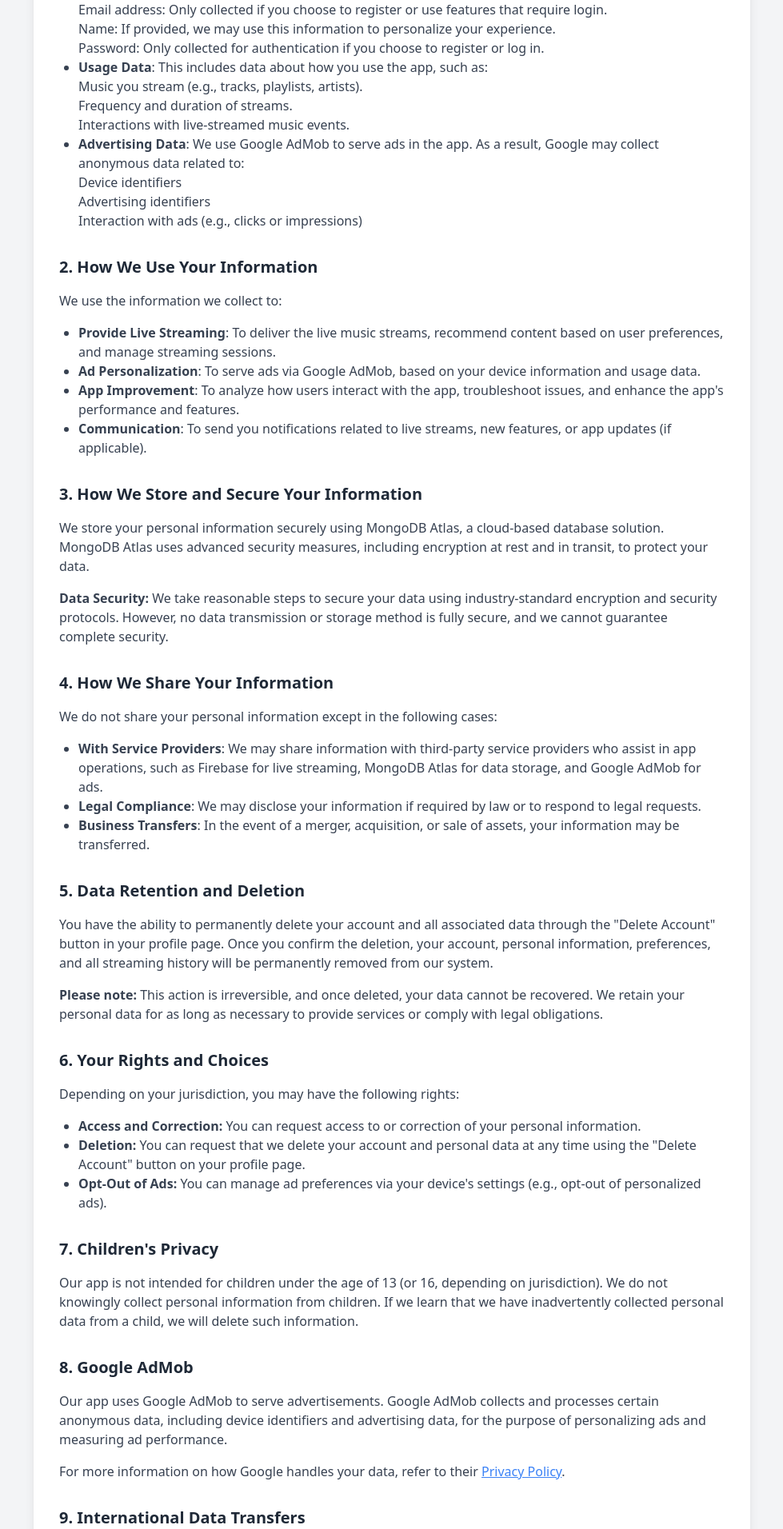
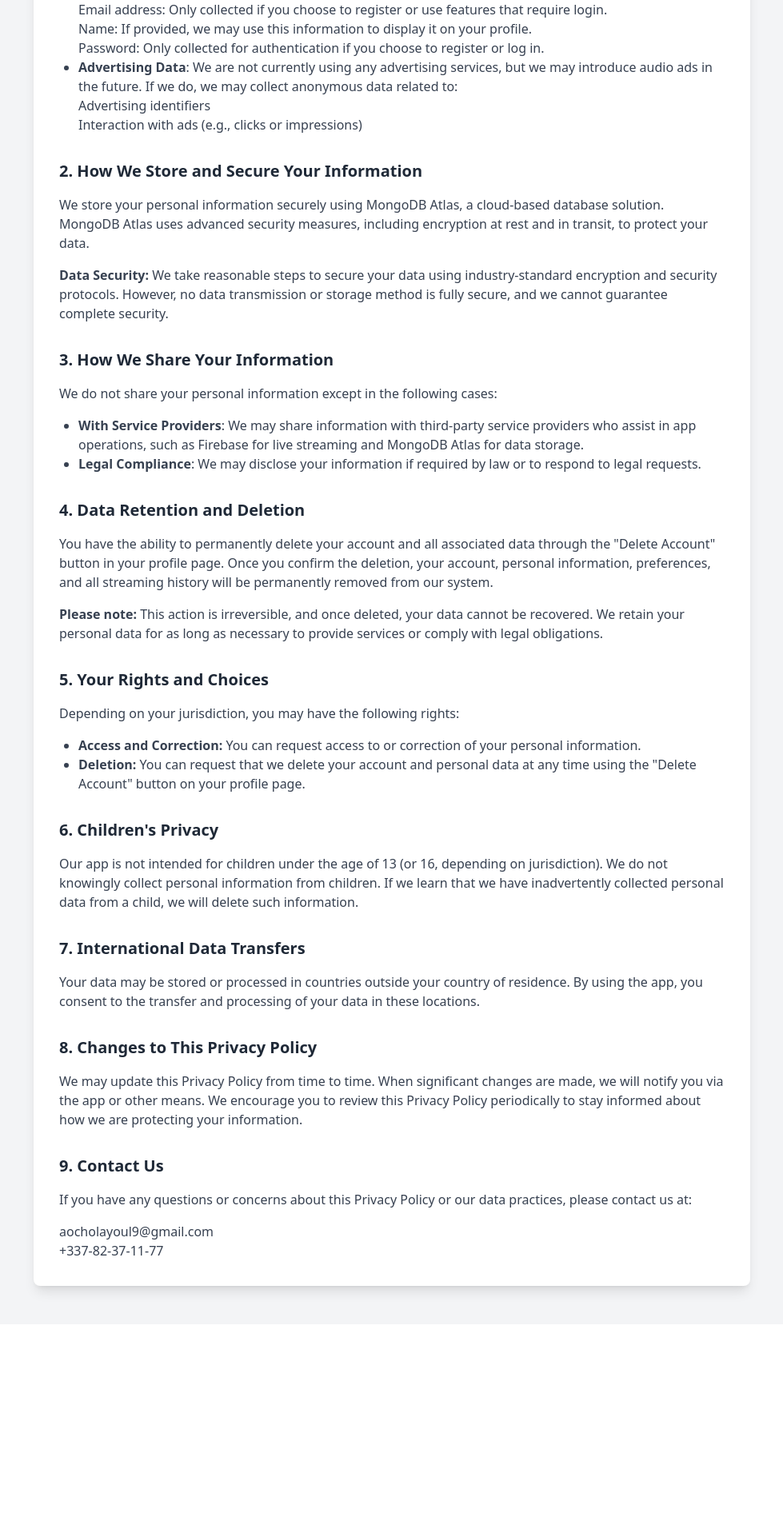
Before and after one commit to shawilayoul/VibeplayAdminDashboard, a React (Vite) app: page /privacy-policy in a window 1280 px wide. Shown: the part 408-2320 px from the top of the page at 80% size, without its empty margins (150-1129 px from the left). After the commit the page ends 2064 px from the top, so only its background shows below. Built offline with nearby package versions, Linux system fonts and the light colour scheme.

Commit message:
updating privacy police

```diff
--- a/src/components/PrivacyPolicy.tsx
+++ b/src/components/PrivacyPolicy.tsx
@@ -9,7 +9,7 @@
         </p>
 
         <p className="text-gray-700 mb-6">
-          FJU Christian Vibes our is committed to protecting your privacy. This Privacy Policy explains how we collect, use, disclose, and safeguard your personal information when you use our app. By using our app, you consent to the practices described in this Privacy Policy.
+          FJU Christian Vibes is committed to protecting your privacy. This Privacy Policy explains how we collect, use, disclose, and safeguard your personal information when you use our app. By using our app, you consent to the practices described in this Privacy Policy.
         </p>
 
         <section className="mb-8">
@@ -22,42 +22,18 @@
             <li><strong>Personal Information</strong>: When you use the app, we may collect personal details such as:
               <ul className="list-inside">
                 <li>Email address: Only collected if you choose to register or use features that require login.</li>
-                  <li>Name: If provided, we may use this information to personalize your experience.</li>
+                <li>Name: If provided, we may use this information to display it on your profile.</li>
                 <li>Password: Only collected for authentication if you choose to register or log in.</li>
               </ul>
             </li>
-              <li><strong>Usage Data</strong>: This includes data about how you use the app, such as:
-                <ul className="list-inside">
-                  <li>Music you stream (e.g., tracks, playlists, artists).</li>
-                  <li>Frequency and duration of streams.</li>
-                  <li>Interactions with live-streamed music events.</li>
-                </ul>
-              </li>
-              <li><strong>Advertising Data</strong>: We use Google AdMob to serve ads in the app. As a result, Google may collect anonymous data related to:
-                <ul className="list-inside">
-                  <li>Device identifiers</li>
-                  <li>Advertising identifiers</li>
-                  <li>Interaction with ads (e.g., clicks or impressions)</li>
-                </ul>
-              </li>
+            <li><strong>Advertising Data</strong>: We are not currently using any advertising services, but we may introduce audio ads in the future. If we do, we may collect anonymous data related to:</li>
+
+            <ul className="list-inside"> <li>Advertising identifiers</li> <li>Interaction with ads (e.g., clicks or impressions)</li> </ul>
           </ul>
         </section>
 
         <section className="mb-8">
-            <h2 className="text-xl font-semibold text-gray-800 mb-4">2. How We Use Your Information</h2>
-            <p className="text-gray-700 mb-4">
-              We use the information we collect to:
-            </p>
-            <ul className="list-disc pl-6 text-gray-700 mb-4">
-              <li><strong>Provide Live Streaming</strong>: To deliver the live music streams, recommend content based on user preferences, and manage streaming sessions.</li>
-              <li><strong>Ad Personalization</strong>: To serve ads via Google AdMob, based on your device information and usage data.</li>
-              <li><strong>App Improvement</strong>: To analyze how users interact with the app, troubleshoot issues, and enhance the app's performance and features.</li>
-              <li><strong>Communication</strong>: To send you notifications related to live streams, new features, or app updates (if applicable).</li>
-            </ul>
-          </section>
-
-          <section className="mb-8">
-            <h2 className="text-xl font-semibold text-gray-800 mb-4">3. How We Store and Secure Your Information</h2>
+          <h2 className="text-xl font-semibold text-gray-800 mb-4">2. How We Store and Secure Your Information</h2>
           <p className="text-gray-700 mb-4">
             We store your personal information securely using MongoDB Atlas, a cloud-based database solution. MongoDB Atlas uses advanced security measures, including encryption at rest and in transit, to protect your data.
           </p>
@@ -67,19 +43,18 @@
         </section>
 
         <section className="mb-8">
-            <h2 className="text-xl font-semibold text-gray-800 mb-4">4. How We Share Your Information</h2>
+          <h2 className="text-xl font-semibold text-gray-800 mb-4">3. How We Share Your Information</h2>
           <p className="text-gray-700 mb-4">
             We do not share your personal information except in the following cases:
           </p>
           <ul className="list-disc pl-6 text-gray-700 mb-4">
-              <li><strong>With Service Providers</strong>: We may share information with third-party service providers who assist in app operations, such as Firebase for live streaming, MongoDB Atlas for data storage, and Google AdMob for ads.</li>
+            <li><strong>With Service Providers</strong>: We may share information with third-party service providers who assist in app operations, such as Firebase for live streaming and MongoDB Atlas for data storage.</li>
             <li><strong>Legal Compliance</strong>: We may disclose your information if required by law or to respond to legal requests.</li>
-              <li><strong>Business Transfers</strong>: In the event of a merger, acquisition, or sale of assets, your information may be transferred.</li>
           </ul>
         </section>
 
         <section className="mb-8">
-            <h2 className="text-xl font-semibold text-gray-800 mb-4">5. Data Retention and Deletion</h2>
+          <h2 className="text-xl font-semibold text-gray-800 mb-4">4. Data Retention and Deletion</h2>
           <p className="text-gray-700 mb-4">
             You have the ability to permanently delete your account and all associated data through the "Delete Account" button in your profile page. Once you confirm the deletion, your account, personal information, preferences, and all streaming history will be permanently removed from our system.
           </p>
@@ -89,50 +64,39 @@
         </section>
 
         <section className="mb-8">
-            <h2 className="text-xl font-semibold text-gray-800 mb-4">6. Your Rights and Choices</h2>
+          <h2 className="text-xl font-semibold text-gray-800 mb-4">5. Your Rights and Choices</h2>
           <p className="text-gray-700 mb-4">
             Depending on your jurisdiction, you may have the following rights:
           </p>
           <ul className="list-disc pl-6 text-gray-700 mb-4">
             <li><strong>Access and Correction:</strong> You can request access to or correction of your personal information.</li>
             <li><strong>Deletion:</strong> You can request that we delete your account and personal data at any time using the "Delete Account" button on your profile page.</li>
-              <li><strong>Opt-Out of Ads:</strong> You can manage ad preferences via your device's settings (e.g., opt-out of personalized ads).</li>
           </ul>
         </section>
 
         <section className="mb-8">
-            <h2 className="text-xl font-semibold text-gray-800 mb-4">7. Children's Privacy</h2>
+          <h2 className="text-xl font-semibold text-gray-800 mb-4">6. Children's Privacy</h2>
           <p className="text-gray-700 mb-4">
             Our app is not intended for children under the age of 13 (or 16, depending on jurisdiction). We do not knowingly collect personal information from children. If we learn that we have inadvertently collected personal data from a child, we will delete such information.
           </p>
         </section>
 
         <section className="mb-8">
-            <h2 className="text-xl font-semibold text-gray-800 mb-4">8. Google AdMob</h2>
-            <p className="text-gray-700 mb-4">
-              Our app uses Google AdMob to serve advertisements. Google AdMob collects and processes certain anonymous data, including device identifiers and advertising data, for the purpose of personalizing ads and measuring ad performance.
-            </p>
-            <p className="text-gray-700 mb-4">
-              For more information on how Google handles your data, refer to their <a href="https://www.google.com/policies/privacy/" className="text-blue-500 underline">Privacy Policy</a>.
-            </p>
-          </section>
-
-          <section className="mb-8">
-            <h2 className="text-xl font-semibold text-gray-800 mb-4">9. International Data Transfers</h2>
+          <h2 className="text-xl font-semibold text-gray-800 mb-4">7. International Data Transfers</h2>
           <p className="text-gray-700 mb-4">
             Your data may be stored or processed in countries outside your country of residence. By using the app, you consent to the transfer and processing of your data in these locations.
           </p>
         </section>
 
         <section className="mb-8">
-            <h2 className="text-xl font-semibold text-gray-800 mb-4">10. Changes to This Privacy Policy</h2>
+          <h2 className="text-xl font-semibold text-gray-800 mb-4">8. Changes to This Privacy Policy</h2>
           <p className="text-gray-700 mb-4">
             We may update this Privacy Policy from time to time. When significant changes are made, we will notify you via the app or other means. We encourage you to review this Privacy Policy periodically to stay informed about how we are protecting your information.
           </p>
         </section>
 
         <section>
-            <h2 className="text-xl font-semibold text-gray-800 mb-4">11. Contact Us</h2>
+          <h2 className="text-xl font-semibold text-gray-800 mb-4">9. Contact Us</h2>
           <p className="text-gray-700 mb-4">
             If you have any questions or concerns about this Privacy Policy or our data practices, please contact us at:
           </p>
```
Lines whose indentation alone changed are shown as unchanged.
